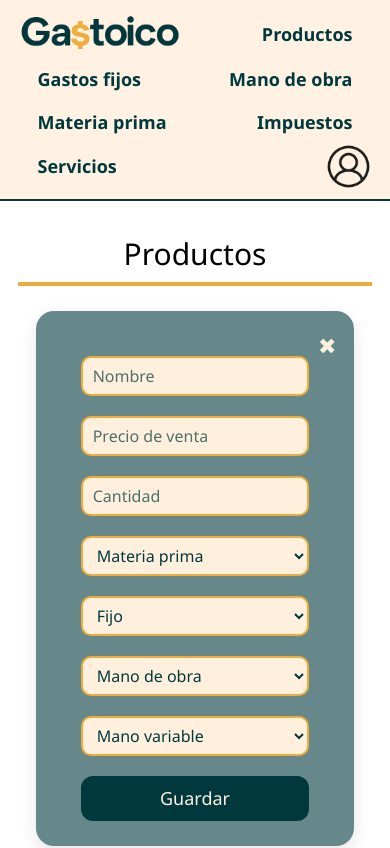
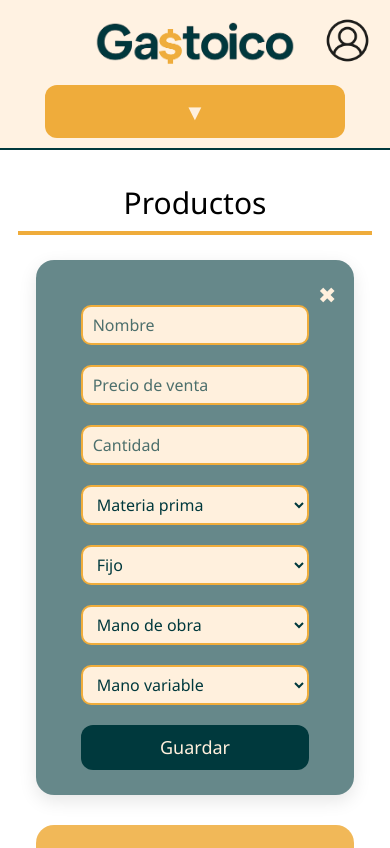
Before and after one commit to MateoEnrico/gastoico, a React (Create React App) app: page / in a window 390 px wide. Shown: the top 848 px of the page. Built offline with nearby package versions, Linux system fonts and the light colour scheme.

Commit message:
agregamos version movile

```diff
--- a/src/App.css
+++ b/src/App.css
@@ -22,85 +22,6 @@ body.cuerpo {
 html {
   scroll-behavior: smooth; /* Desplazamiento suave */
   scroll-padding-top: 85px; /* deja 85px de margen arriba */
-}
-
-header {
-  height: 80px;
-  background: rgba(255, 240, 221, 0.85);
-  backdrop-filter: blur(10px);
-  border-bottom: 2px solid #00393d;
-  display: flex;
-  align-items: center;
-  justify-content: space-between;
-  padding: 0 2%;
-  position: sticky;
-  top: 0;
-  z-index: 10;
-}
-
-/* ====== LOGO ====== */
-.cont-logo {
-  display: flex;
-  align-items: center;
-  height: 100%;
-  max-width: 200px;
-}
-
-.logo {
-  height: 60%;
-  width: auto;
-  transition: transform 0.3s ease;
-}
-
-.logo:hover {
-  transform: scale(1.05);
-}
-
-/* ====== NAVBAR LINKS ====== */
-.nav-links {
-  display: flex;
-  gap: 15px;
-  align-items: center;
-  justify-content: center;
-  flex: 1;
-}
-
-.navbar {
-  color: #00393d;
-  font-size: 18px;
-  font-weight: 600;
-  text-decoration: none;
-  padding: 8px 18px;
-  border-radius: 10px;
-  transition: all 0.3s ease;
-}
-
-.navbar:hover {
-  background-color: #efac3b;
-  color: #fff0dd;
-}
-
-/* ====== LOGIN ====== */
-.cont-login {
-  display: flex;
-  align-items: center;
-  justify-content: center;
-  height: 45px;
-  width: 45px;
-  border-radius: 50%;
-  transition: all 0.3s ease;
-  color: #00393d;
-  cursor: pointer;
-}
-
-.login {
-  height: 45px;
-  width: 45px;
-}
-
-.cont-login:hover {
-  background-color: #efac3b;
-  color: #fff0dd;
 }
 
 /* ====== CONTENIDO ====== */
--- a/src/components/Materia-prima.jsx
+++ b/src/components/Materia-prima.jsx
@@ -106,7 +106,7 @@ export const MateriaPrima = () => {
                   Tipo de unidad: {materiaPrima.tipoUnidad || "(vacío)"}
                 </p>
                 <p className="producto-data">
-                  Precio paquete: ${materiaPrima.precio || 0}
+                  Precio paquete: ${materiaPrima.precioXPaquete || 0}
                 </p>
                 <p className="producto-data">
                   Cantidad de paquetes: {materiaPrima.cantidadPaquetes || 0}
@@ -130,7 +130,7 @@ export const MateriaPrima = () => {
                   const tipo = e.target.tipo.value;
                   const unidadesXPaquete = e.target.unidadesXPaquete.value;
                   const tipoUnidad = e.target.tipoUnidad.value;
-                  const precio = e.target.precio.value;
+                  const precioXPaquete = e.target.precioXPaquete.value;
                   const cantidadPaquetes = e.target.cantidadPaquetes.value;
                   cargarMateriaPrima(
                     materiaPrima.id,
@@ -138,7 +138,7 @@ export const MateriaPrima = () => {
                     nombre,
                     unidadesXPaquete,
                     tipoUnidad,
-                    precio,
+                    precioXPaquete,
                     cantidadPaquetes
                   );
                 }}
@@ -180,10 +180,10 @@ export const MateriaPrima = () => {
                   <option value="Unidades">Unidades</option>
                 </select>
                 <input
-                  name="precio"
+                  name="precioXPaquete"
                   type="number"
                   placeholder="Precio"
-                  defaultValue={materiaPrima.precio}
+                  defaultValue={materiaPrima.precioXPaquete}
                   className="formulario"
                 />
                 <input
--- /dev/null
+++ b/src/components/UI/Navbar.css
@@ -0,0 +1,188 @@
+html {
+  scroll-behavior: smooth;
+  scroll-padding-top: 85px;
+}
+
+/* ====== HEADER GENERAL ====== */
+header {
+  height: 80px;
+  background: rgba(255, 240, 221, 0.85);
+  backdrop-filter: blur(10px);
+  border-bottom: 2px solid #00393d;
+  display: flex;
+  align-items: center;
+  justify-content: space-between;
+  padding: 0 2%;
+  position: sticky;
+  top: 0;
+  z-index: 10;
+}
+
+/* ====== LOGO ====== */
+.cont-logo {
+  display: flex;
+  align-items: center;
+  height: 100%;
+  max-width: 200px;
+}
+
+.logo {
+  height: 60%;
+  width: auto;
+  transition: transform 0.3s ease;
+}
+
+.logo:hover {
+  transform: scale(1.05);
+}
+
+/* ====== NAVBAR LINKS ====== */
+.nav-links {
+  display: flex;
+  gap: 15px;
+  align-items: center;
+  justify-content: center;
+  flex: 1;
+}
+
+.navbar {
+  color: #00393d;
+  font-size: 18px;
+  font-weight: 600;
+  text-decoration: none;
+  padding: 8px 18px;
+  border-radius: 10px;
+  transition: all 0.3s ease;
+}
+
+.navbar:hover {
+  background-color: #efac3b;
+  color: #fff0dd;
+}
+
+/* ====== LOGIN ====== */
+.cont-login {
+  display: flex;
+  align-items: center;
+  justify-content: center;
+  height: 45px;
+  width: 45px;
+  border-radius: 50%;
+  transition: all 0.3s ease;
+  color: #00393d;
+  cursor: pointer;
+}
+
+.login {
+  height: 45px;
+  width: 45px;
+}
+
+.cont-login:hover {
+  background-color: #efac3b;
+  color: #fff0dd;
+}
+
+/* ====== BOTÓN DE MENÚ ====== */
+.menu-toggle {
+  display: none;
+  background: #efac3b;
+  border: none;
+  color: #fff0dd;
+  font-size: 22px;
+  padding: 10px 0;
+  border-radius: 12px;
+  cursor: pointer;
+  transition: all 0.3s ease;
+  text-align: center;
+}
+
+.menu-toggle:hover {
+  background: #ffb347;
+}
+
+.menu-toggle.open .arrow {
+  transform: rotate(180deg);
+}
+
+.arrow {
+  display: inline-block;
+  transition: transform 0.3s ease;
+}
+
+/* ====== RESPONSIVE VERSION ====== */
+@media (max-width: 1100px) {
+  header {
+    flex-direction: column;
+    align-items: center;
+    justify-content: flex-start;
+    height: auto;
+    padding: 15px 2% 10px;
+  }
+
+  /* Oculta los links del navbar */
+  .nav-links {
+    display: none;
+    flex-direction: column;
+    position: fixed;
+    top: 140px;
+    left: 50%;
+    transform: translateX(-50%);
+    width: 80%;
+    background: rgba(255, 240, 221, 0.8);
+    backdrop-filter: blur(14px);
+    border: 2px solid rgba(0, 57, 61, 0.25);
+    border-radius: 16px;
+    box-shadow: 0 8px 25px rgba(0, 0, 0, 0.2);
+    padding: 20px 0;
+    z-index: 20;
+    animation: fadeDown 0.3s ease forwards;
+  }
+
+  .nav-links.active {
+    display: flex;
+  }
+
+  @keyframes fadeDown {
+    from {
+      opacity: 0;
+      transform: translate(-50%, -10px);
+    }
+    to {
+      opacity: 1;
+      transform: translate(-50%, 0);
+    }
+  }
+
+  /* Botón ancho centrado */
+  .menu-toggle {
+    display: block;
+    width: 80%;
+    margin-top: 10px;
+    font-weight: bold;
+  }
+
+  /* Reacomoda login */
+  .cont-login {
+    position: absolute;
+    right: 20px;
+    top: 18px;
+  }
+
+  /* Asegura que el logo quede arriba */
+  .cont-logo {
+    align-self: flex-start;
+  }
+}
+
+
+/* ====== FIX LOGIN POSITION (DESKTOP) ====== */
+@media (min-width: 1101px) {
+  .cont-login {
+    position: static; /* vuelve a su flujo normal */
+    margin-left: auto; /* empuja hacia la derecha */
+    display: flex;
+    align-items: center;
+    justify-content: center;
+  }
+}
--- a/src/components/UI/Navbar.jsx
+++ b/src/components/UI/Navbar.jsx
@@ -1,24 +1,41 @@
-import React, { useState } from 'react';
-import { InicioSesion } from './Inicio-sesion.jsx';
+import React, { useState } from "react";
+import { InicioSesion } from "./Inicio-sesion.jsx";
+import "./Navbar.css";
 
 export const Navbar = () => {
   const [showLogin, setShowLogin] = useState(false);
+  const [menuOpen, setMenuOpen] = useState(false);
 
   return (
     <>
-      <header>
-        <a href="#" className='cont-logo'>
-          <img src="/navbarLogo.png" alt="Logo Gastoico" className='logo' />
-        </a>
-        <a href='#productos' className='navbar'>Productos</a>
-        <a href='#gastos-fijos' className='navbar'>Gastos fijos</a>
-        <a href='#mano-obra' className='navbar'>Mano de obra</a>
-        <a href='#materia-prima' className='navbar'>Materia prima</a>
-        <a href='#impuestos' className='navbar'>Impuestos</a>
-        <a href='#servicios' className='navbar'>Servicios</a>
+      <header className={`navbar-header ${menuOpen ? "expanded" : ""}`}>
+        <div className="top-row">
+          <a href="#" className="cont-logo">
+            <img src="/navbarLogo.png" alt="Logo Gastoico" className="logo" />
+          </a>
+        </div>
 
-        <div className='cont-login' onClick={() => setShowLogin(true)}>
-          <img src="/Login.png" alt="Login" className='login' />
+        {/* Botón de menú (solo en móvil) */}
+        <button
+          className={`menu-toggle ${menuOpen ? "open" : ""}`}
+          onClick={() => setMenuOpen(!menuOpen)}
+          aria-label="Abrir menú"
+        >
+          <span className="arrow">▼</span>
+        </button>
+
+        {/* Links */}
+        <nav className={`nav-links ${menuOpen ? "active" : ""}`}>
+          <a href="#productos" className="navbar">Productos</a>
+          <a href="#gastos-fijos" className="navbar">Gastos fijos</a>
+          <a href="#mano-obra" className="navbar">Mano de obra</a>
+          <a href="#materia-prima" className="navbar">Materia prima</a>
+          <a href="#impuestos" className="navbar">Impuestos</a>
+          <a href="#servicios" className="navbar">Servicios</a>
+        </nav>
+
+        <div className="cont-login" onClick={() => setShowLogin(true)}>
+            <img src="/Login.png" alt="Login" className="login" />
         </div>
       </header>
 
```
